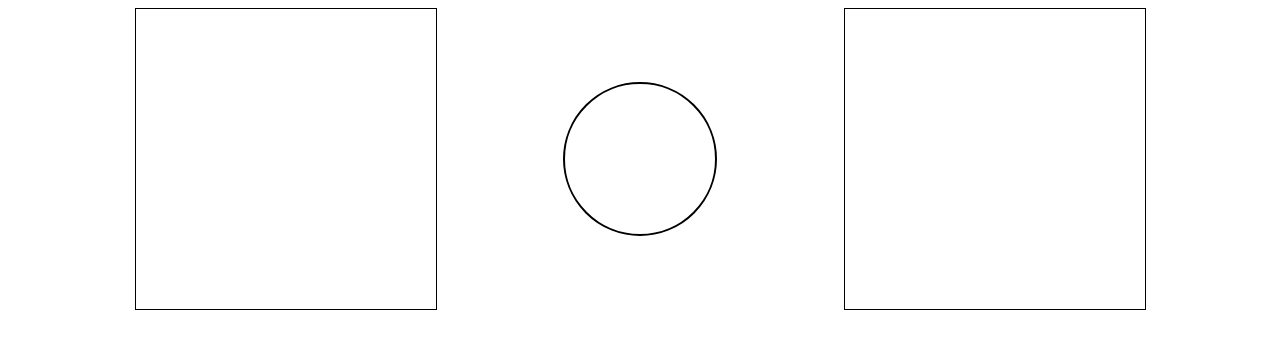
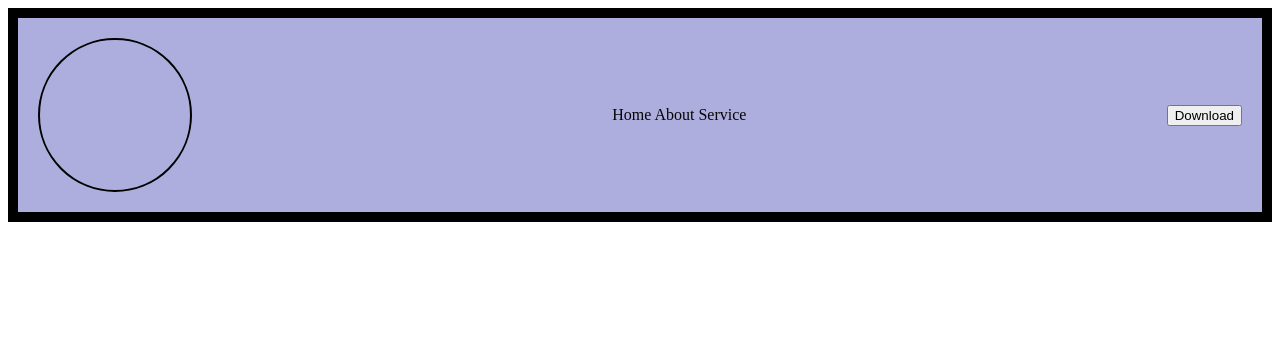
Before and after one commit to malviyanishita/HtmlCode, a plain HTML site: page index1.html in a window 1280 px wide. Drawn offline with Linux system fonts and the light colour scheme.

Commit message:
divfile1

```diff
--- a/index1.css
+++ b/index1.css
@@ -1,27 +1,31 @@
 
-
-.new{
-    color: aqua;
+.new2{
+    color:aliceblue;
+    border: 10px solid black;
+    background-color: rgb(174, 174, 222);
     display: flex;
-    justify-content: space-evenly;
+    justify-content: space-between;
     align-items: center;
 
-.square{
-        width: 300px;
-        height: 300px;
-        border: 1px solid black;
-    }
 
  .circle{
     width: 150px;
     height: 150px;
-        border: 2px solid black;
+    border: 2px solid rgb(0, 0, 0);
     border-radius: 50%;
+    margin-left: 20px;
+    margin-top: 20px;
+    margin-bottom: 20px;
+    ;
+
  }
 
-.square1{
-       width: 300px;
-        height: 300px;
-        border: 1px solid black;
+ .NM{
+    color: rgb(5, 5, 6);
+
+ }
+
+ button{
+    margin-right: 20px;
  }
 }
--- a/index1.html
+++ b/index1.html
@@ -2,17 +2,17 @@
 <html lang="en">
 <head>
     <meta charset="UTF-8">
-    <meta name="viewport" content="width=, initial-scale=1.0">
+    <meta name="viewport" content="width=device-width, initial-scale=1.0">
     <title>Document</title>
     <link rel="stylesheet" href="index1.css">
 </head>
 <body>
-    <div class="new">
+    <div class="new2">
 
-    <div class="square"></div>
-    <div class="circle"></div>
-    <div class="square1"></div>
+    <div class="circle"> </div>
 
+    <div class="NM"> Home About Service </div>
+    <div class="buttom"> <button> Download </button></div>
     </div>
 </body>
 </html>
```
Lines whose indentation alone changed are shown as unchanged.
